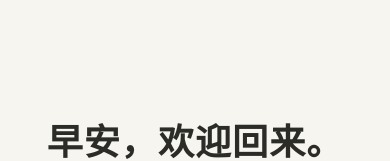
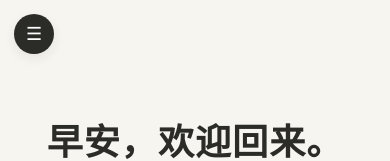
Before and after one commit to yingzheliu28-hash/kaogong-licai-workbench, a plain HTML site: page index.html in a window 390 px wide. Shown: the top 161 px of the page. Drawn offline with Linux system fonts and the light colour scheme.

Commit message:
fix: 补回移动端汉堡按钮，修复手机端侧边栏导航死路 (index.html)

```diff
--- a/index.html
+++ b/index.html
@@ -7,6 +7,9 @@
   <link rel="stylesheet" href="styles.css" />
 </head>
 <body>
+  <!-- 移动端汉堡按钮 -->
+  <button class="mobile-toggle" id="mobileToggle" aria-label="打开菜单">☰</button>
+
   <!-- ====== 侧边栏 ====== -->
   <aside class="sidebar" id="sidebar">
     <div class="sidebar-brand" data-page="home">
```
